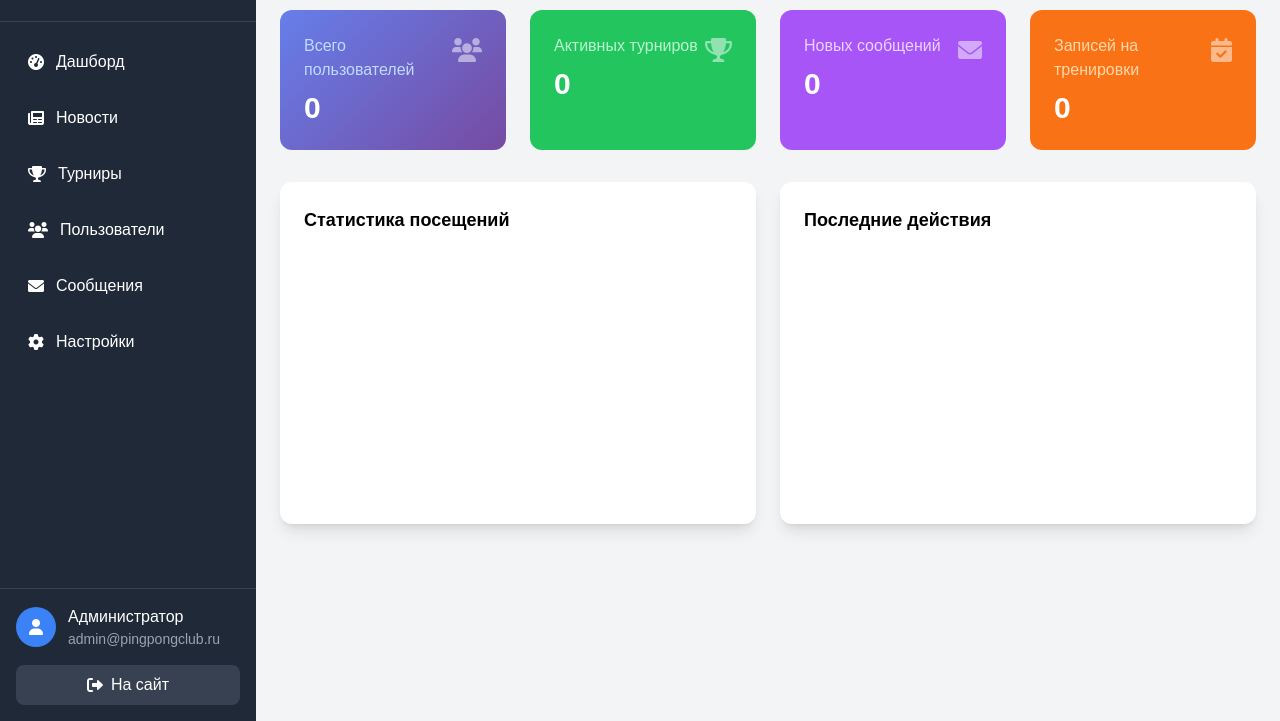
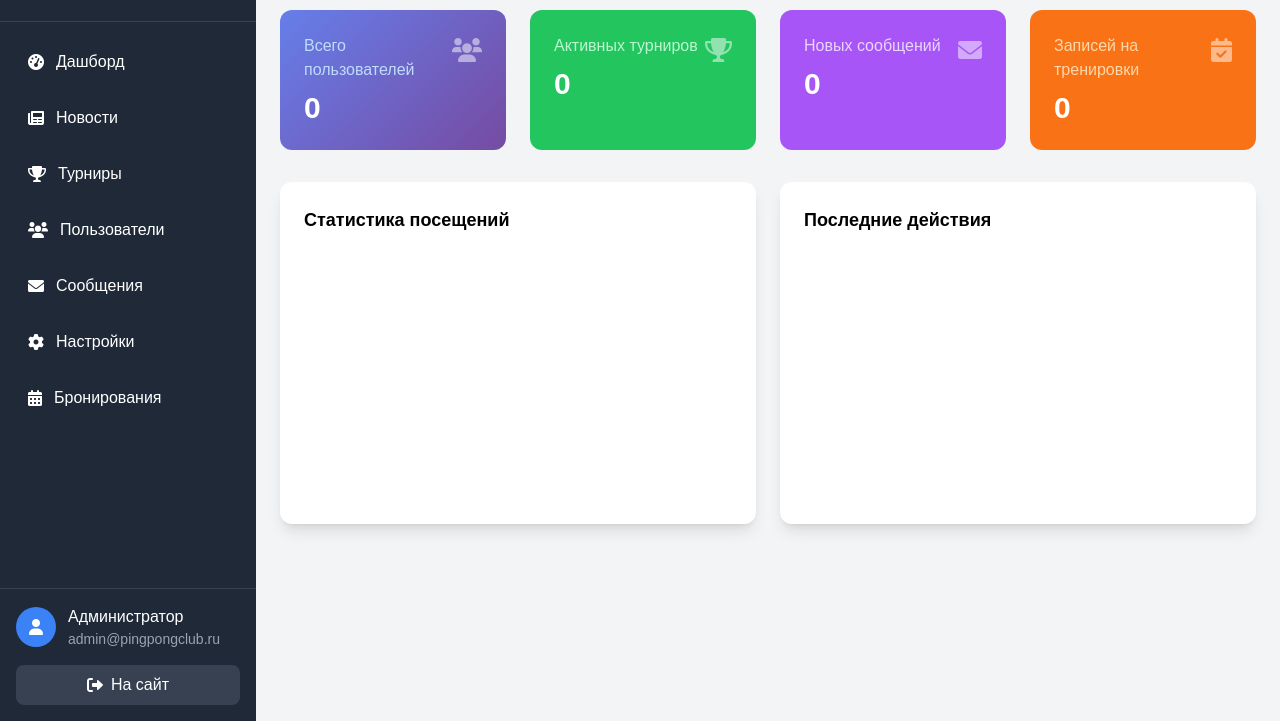
Before and after one commit to c1pex/Ping-Pong-club, a plain HTML site: page admin.html in a window 1280 px wide. Shown: the part 79-800 px from the top of the page. Drawn offline with nearby package versions, Linux system fonts and the light colour scheme; no server answers.

Commit message:
Added booking tab in admin.html

```diff
--- a/admin.html
+++ b/admin.html
@@ -83,8 +83,16 @@
             Настройки
           </a>
         </li>
+        <li>
+          <a href="#" class="admin-nav flex items-center p-3 rounded-lg hover:bg-gray-700 transition" data-tab="bookings">
+            <i class="fas fa-calendar-alt mr-3"></i>
+            Бронирования
+            <span id="pendingBookingsCount" class="ml-auto bg-yellow-500 text-white text-xs rounded-full px-2 py-1 hidden">0</span>
+          </a>
+        </li>
       </ul>
     </nav>
+
 
     <div class="p-4 border-t border-gray-700">
       <div class="flex items-center space-x-3 mb-4">
```
